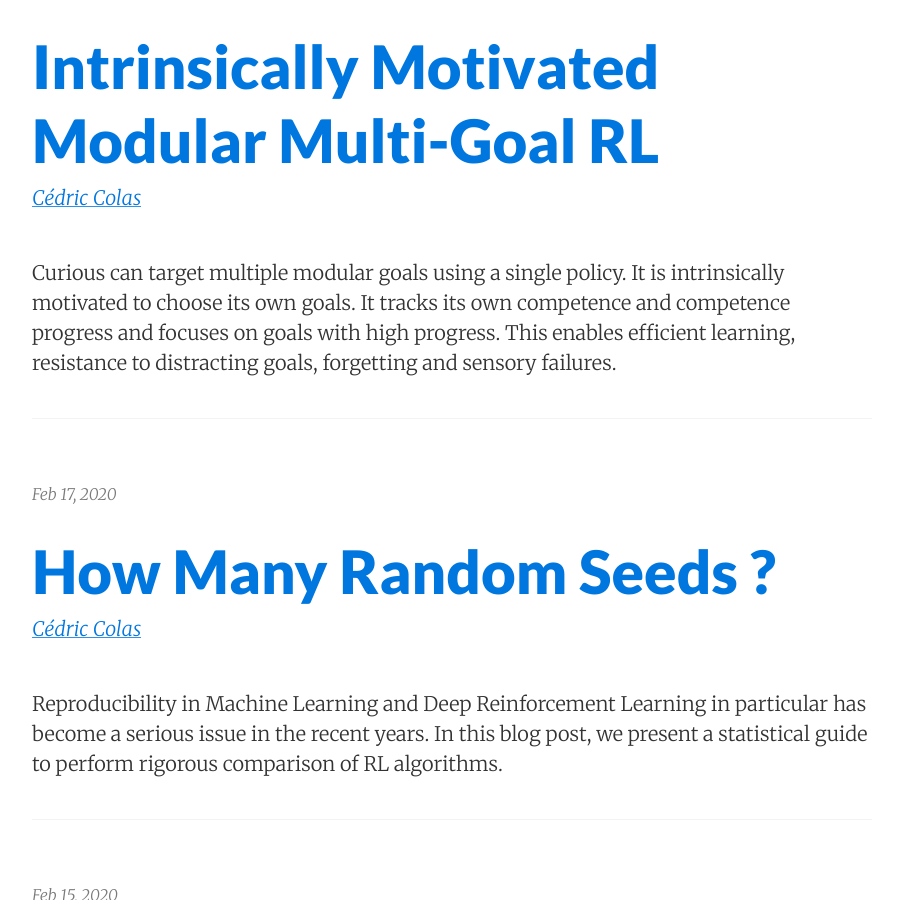
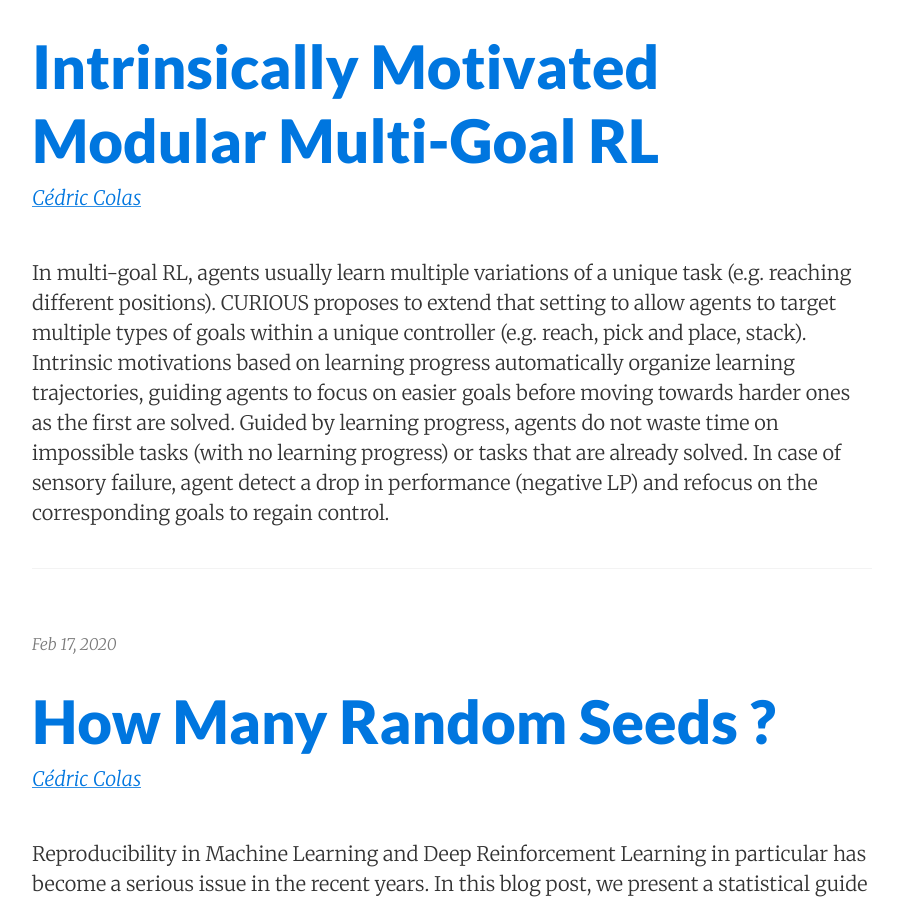
Before and after one commit to flowersteam/flowersteam.github.io, a Jekyll site: the page built from index.html, in a window 1280 px wide and 900 px high, scrolled down 322 px. Shown: the whole window, without its empty margins (188-1086 px from the left). Built offline with Jekyll 4.4.1, drawn with Linux system fonts in a browser that asks for light colours; nearby versions of some CDN libraries; the list of posts is cut into pages by our own code.

Commit message:
update summary curious

```diff
--- a/_posts/2019-04-09-curious.md
+++ b/_posts/2019-04-09-curious.md
@@ -2,7 +2,8 @@
 layout:     post
 title:      Intrinsically Motivated Modular Multi-Goal RL
 date:       2020-03-09 11:21:29
-summary:    Curious can target multiple modular goals using a single policy. It is intrinsically motivated to choose its own goals. It tracks its own competence and competence progress and focuses on goals with high progress. This enables efficient learning, resistance to distracting goals, forgetting and sensory failures.
+summary:    In multi-goal RL, agents usually learn multiple variations of a unique task (e.g. reaching different positions). CURIOUS proposes to extend that setting to allow agents to target multiple types of goals within a unique controller (e.g. reach, pick and place, stack). Intrinsic motivations based on learning progress automatically organize learning trajectories, guiding agents to focus on easier goals before moving towards harder ones as the first are solved. Guided by learning progress, agents do not waste time on impossible tasks (with no learning progress) or tasks that are already solved. In case of sensory failure, agent detect a drop in performance (negative LP) and refocus on the corresponding goals to regain control.
+
 categories: jekyll
 permalink: curious_intrinsically_motivated_multi_modular_goal_rl
 use_math: true
```
